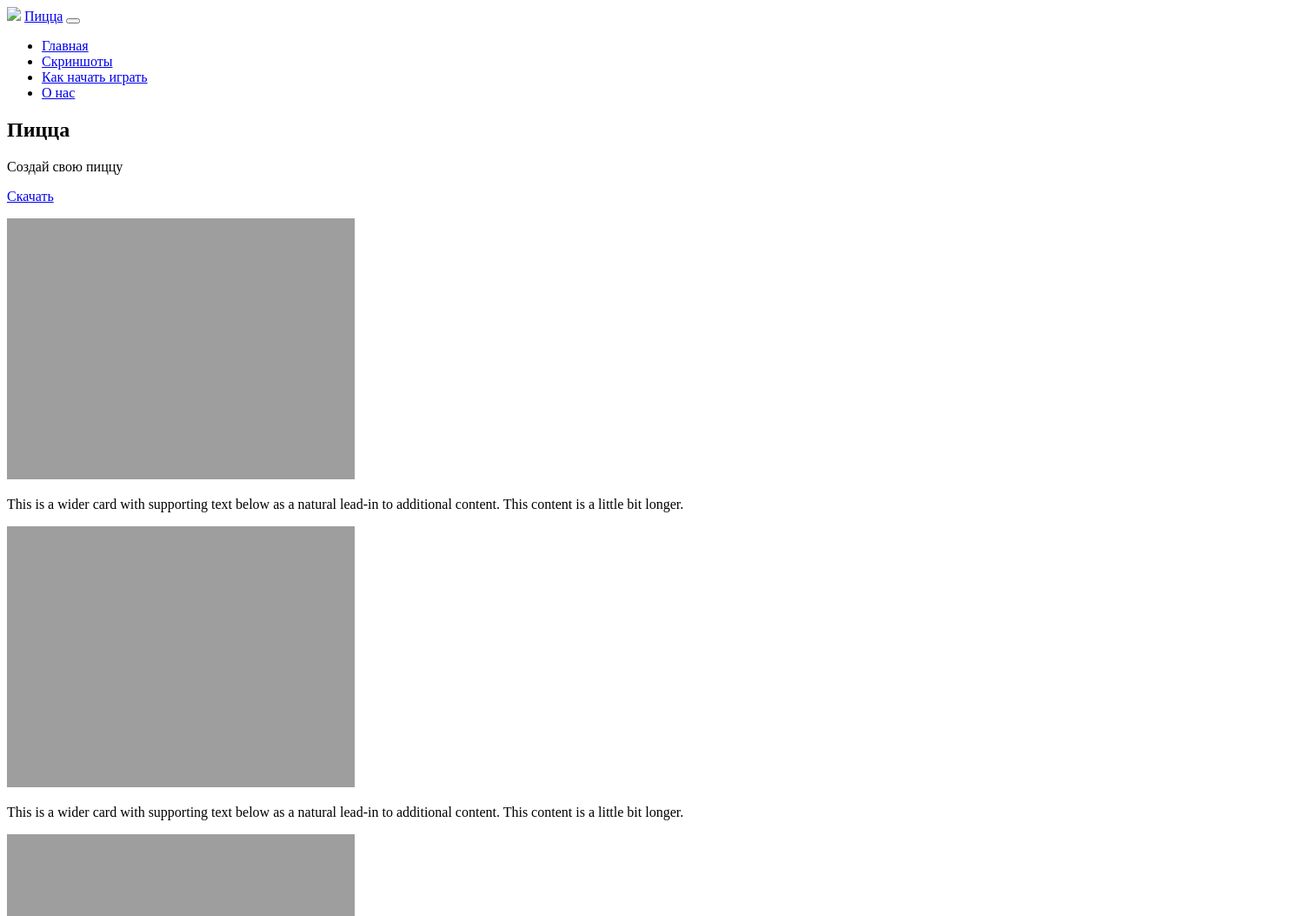
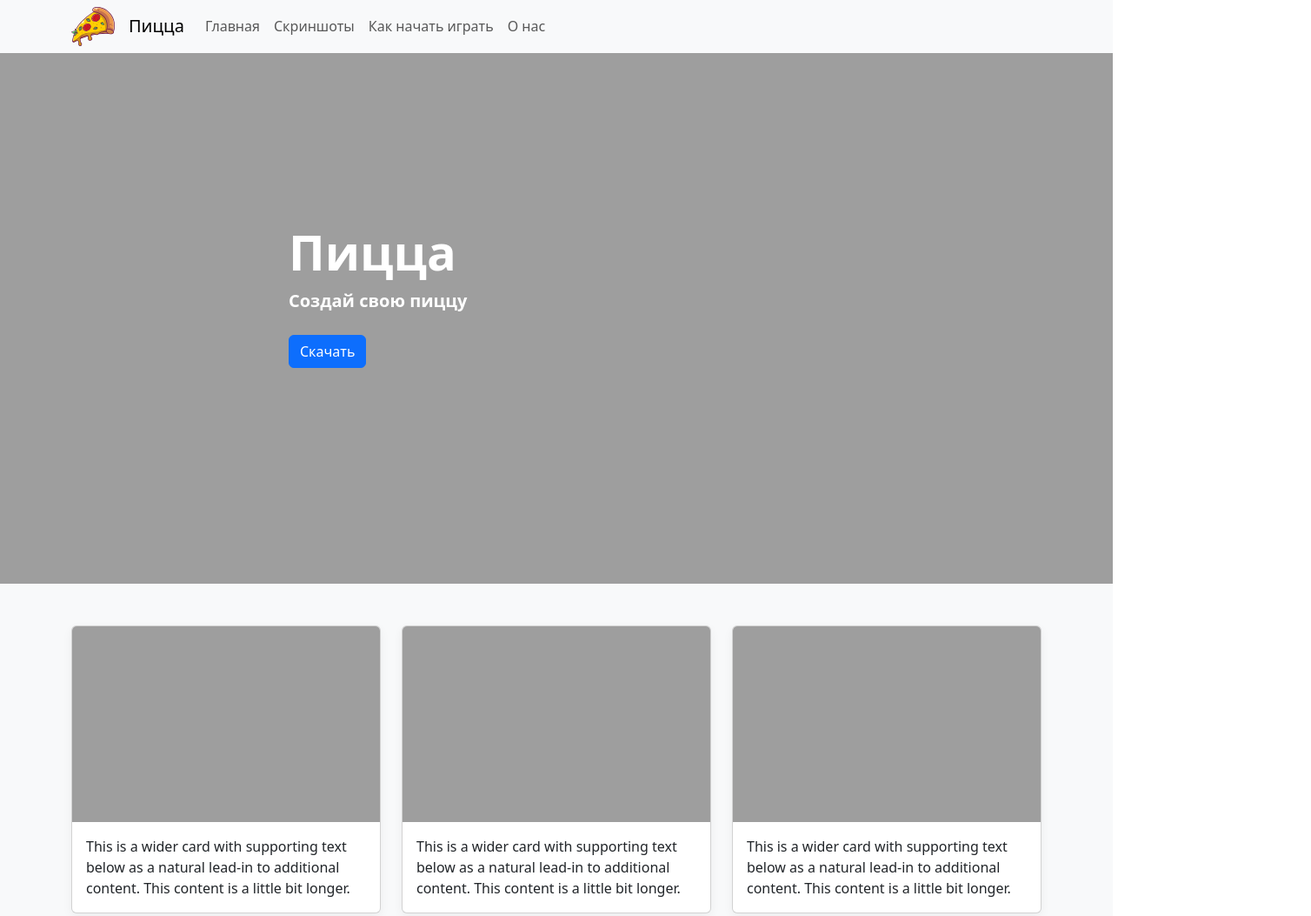
Before and after one commit to chernyaevsa/bcs, a plain HTML site: page index.html in a window 1280 px wide. Shown: the top 1053 px of the page at 87% size, 1508 px wide, since content can reach past the window. Drawn offline with Linux system fonts and the light colour scheme; the site is published under a folder, as on GitHub Pages, so addresses that start at the root find nothing.

Commit message:
Исправлен запуск без сервера

```diff
--- a/css/album.css
+++ b/css/album.css
@@ -8,7 +8,7 @@
     margin-bottom: 0;
     background-position: center top;
     background-size: cover;
-    background-image: url("/assets/banner.jpg");
+    background-image: url("../assets/banner.jpg");
   }
   @media (min-width: 768px) {
     .jumbotron {
--- a/index.html
+++ b/index.html
@@ -4,8 +4,8 @@
     <head>
         <meta charset="utf-8">
         <meta name="viewport" content="width=device-width, initial-scale=1">
-        <link rel="stylesheet" href="/css/bootstrap.css">
-        <link rel="stylesheet" href="/css/album.css">
+        <link rel="stylesheet" href="./css/bootstrap.css">
+        <link rel="stylesheet" href="./css/album.css">
     </head>
 
 
@@ -13,7 +13,7 @@
         <header>
             <nav class="navbar navbar-expand-lg bg-light fixed-top" style="background-color: ;">
                 <div class="container">
-                  <img class="me-3" style="width: 50px;" src="/assets/logo.svg"/>
+                  <img class="me-3" style="width: 50px;" src="./assets/logo.svg"/>
                   <a class="navbar-brand" href="#">Пицца</a>
                   <button class="navbar-toggler" type="button" data-bs-toggle="collapse" data-bs-target="#navbarSupportedContent" aria-controls="navbarSupportedContent" aria-expanded="false" aria-label="Toggle navigation">
                     <span class="navbar-toggler-icon"></span>
@@ -162,5 +162,5 @@
 
     </body>
 
-    <script src="/js/bootstrap.js"></script>
+    <script src="./js/bootstrap.js"></script>
 </html>
```
